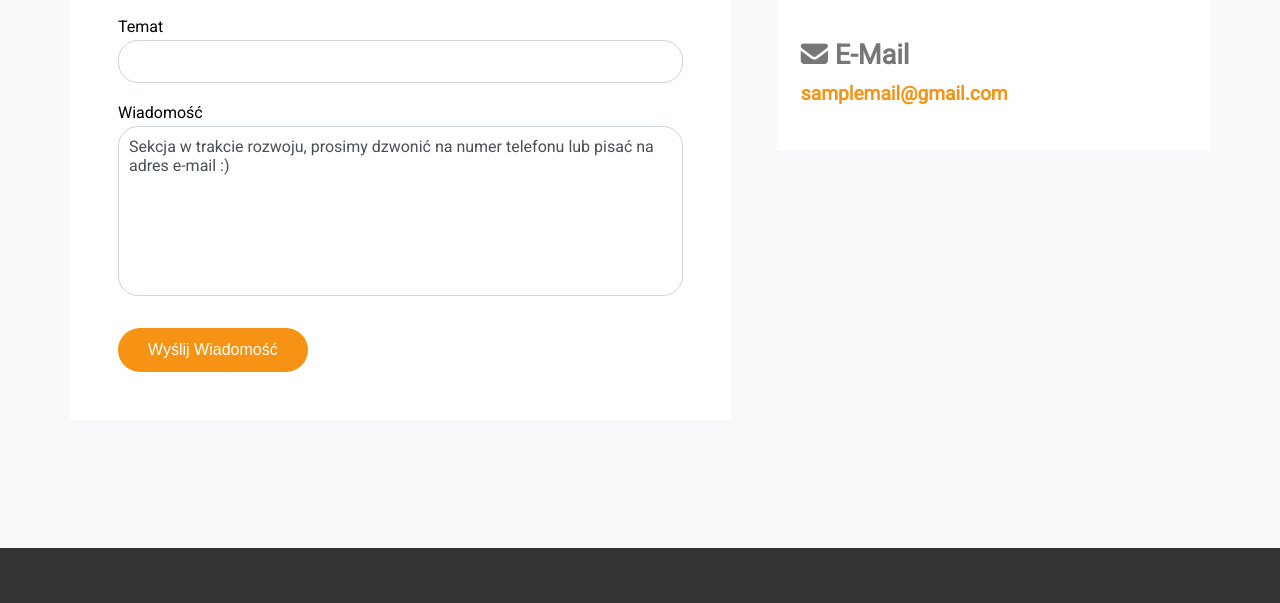
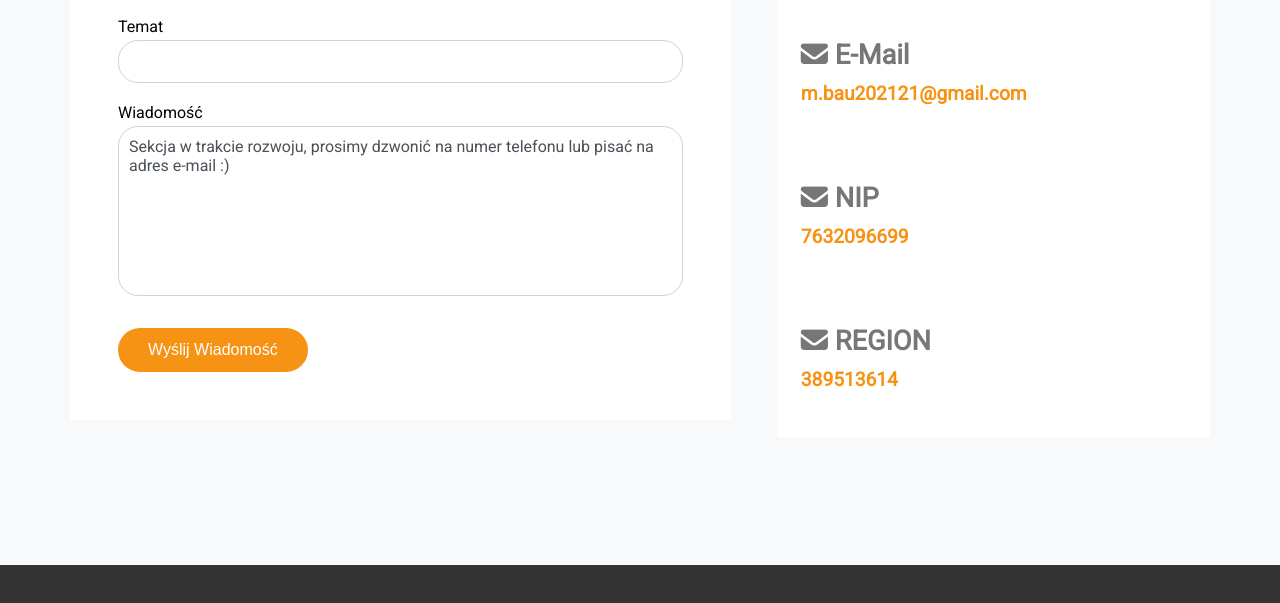
Before and after one commit to radek-winiecki/construction-company, a plain HTML site: page index.html in a window 1280 px wide. Shown: the part 7035-7638 px from the top of the page. Drawn offline with nearby package versions, Linux system fonts and the light colour scheme.

Commit message:
Add two paragraphs in the contact section

```diff
--- a/index.html
+++ b/index.html
@@ -400,7 +400,13 @@
                 <p class="mobile"><b>+48 691 352 860</b></p>
 
                 <label><i class="fas fa-envelope"></i> E-Mail</label>
-                <p><b>samplemail@gmail.com</b></p>
+                <p><b>m.bau202121@gmail.com</b></p>
+
+                <label><i class="fas fa-envelope"></i> NIP</label>
+                <p><b>7632096699</b></p>
+
+                <label><i class="fas fa-envelope"></i> REGION</label>
+                <p><b>389513614</b></p>
             </div>
         </div>
     </div>
```
